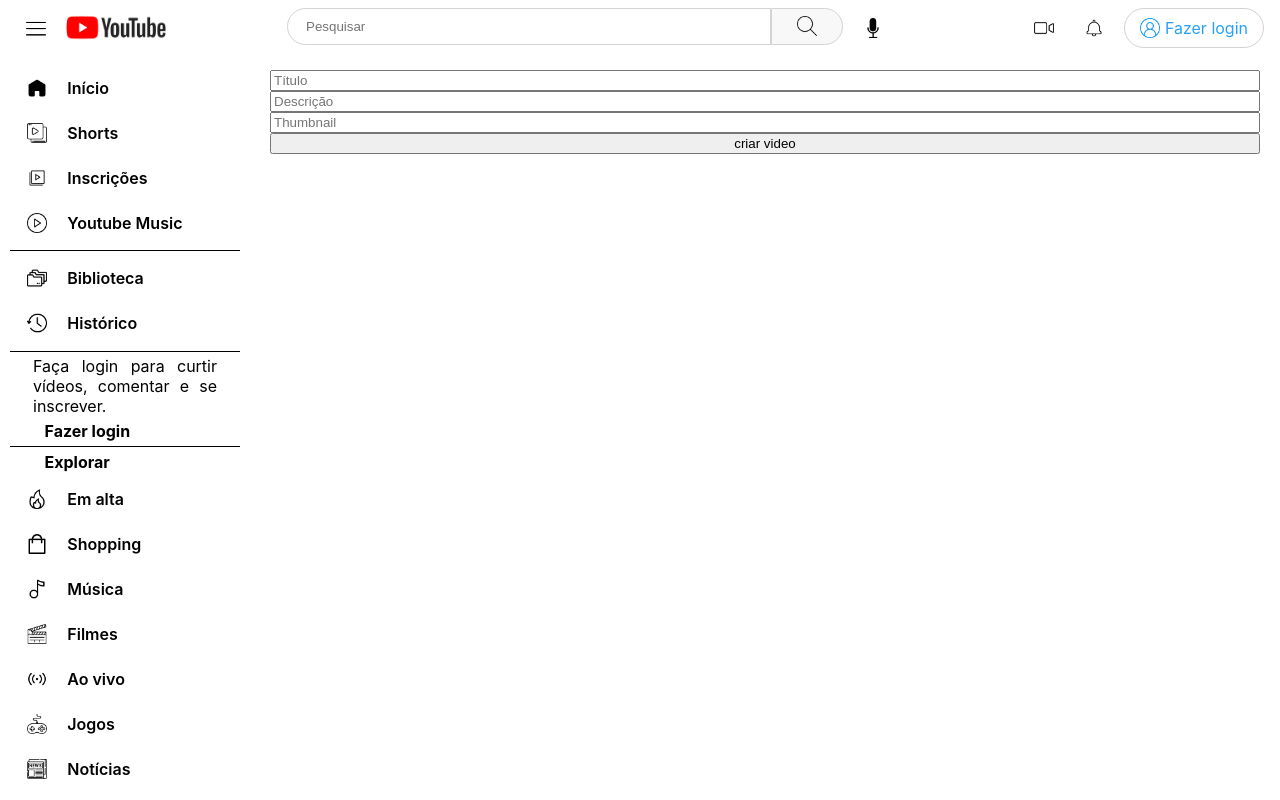
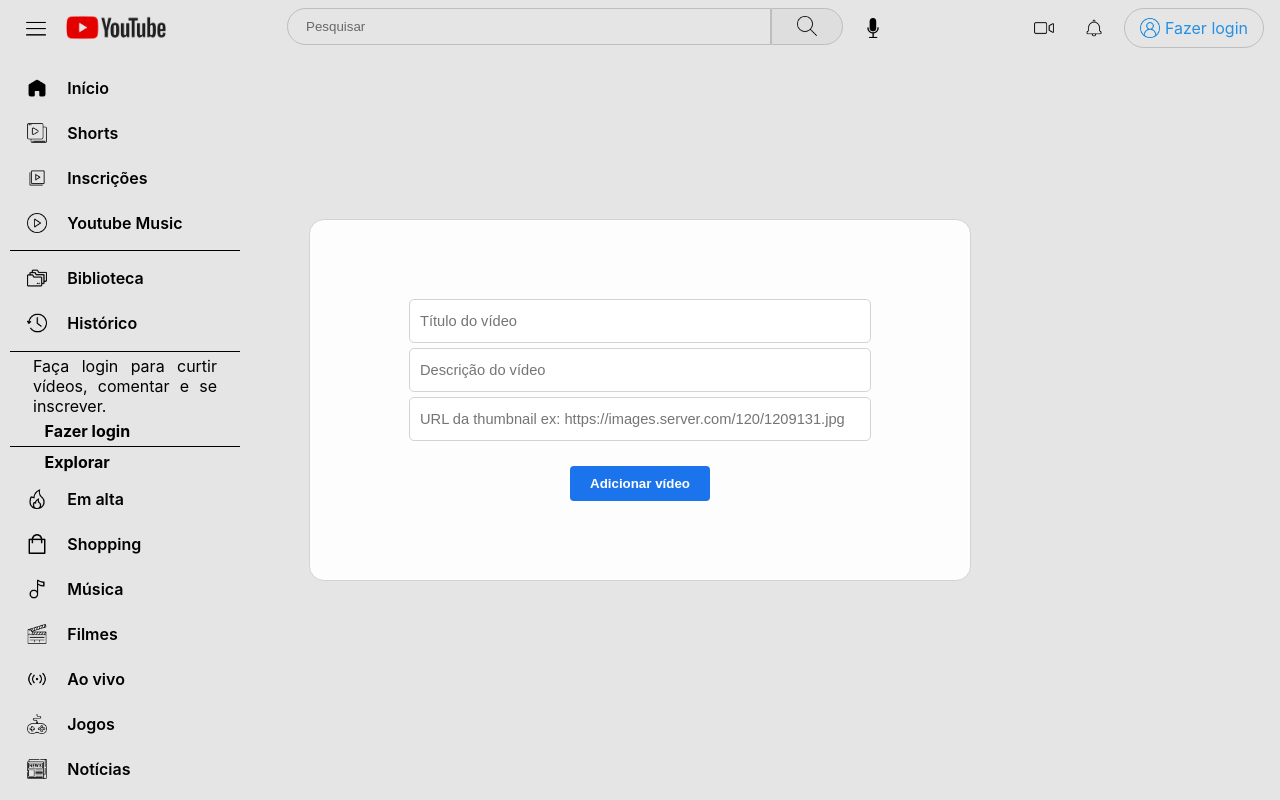
Before and after one commit to Ramazza/Youtube-Clone, a React (Create React App) app: page /create-video in a window 1280 px wide. Built offline with nearby package versions, Linux system fonts and the light colour scheme; no server answers.

Commit message:
add CSS to create-video and my-videos pages

```diff
--- a/src/components/videoComponent/index.tsx
+++ b/src/components/videoComponent/index.tsx
@@ -1,13 +1,9 @@
-import { useContext } from 'react';
 import {
 	ChannelImage,
 	Container, ImageBanner, TextCard, TextContainer, Title, TitleComponent,
 } from './styles';
-import { UserContext } from '../../contexts/userContext';
 
 function VideoComponent({ video }: { video: { title: string; user_name: string; description: string; thumbnail: string; upload_time: string } }) {
-
-	const { user } = useContext(UserContext);
 
 	let userName: string = ''
 
--- a/src/pages/create-video/index.tsx
+++ b/src/pages/create-video/index.tsx
@@ -1,6 +1,7 @@
 import { useContext, useState } from 'react';
 import { UserContext } from '../../contexts/userContext';
 import { useNavigate } from 'react-router-dom';
+import { OuterContainer, Container, Input, Button } from './style';
 
 function CreateVideo() {
 
@@ -17,12 +18,14 @@ function CreateVideo() {
 	}
 
 	return (
-		<div style={{display: 'flex', flexDirection: 'column'}}>
-			<input type="text" placeholder='Título' value={title} onChange={(e) => setTitle(e.target.value)}/>
-			<input type="text" placeholder='Descrição' value={description} onChange={(e) => setDescription(e.target.value)}/>
-			<input type="text" placeholder='Thumbnail' value={thumbnail} onChange={(e) => setThumbnail(e.target.value)}/>
-			<button onClick={() => handleCreateVideo()}>criar video</button>
-		</div>
+		<OuterContainer>
+			<Container>
+				<Input placeholder='Título do vídeo' value={title} onChange={(e) => setTitle(e.target.value)}/>
+				<Input placeholder='Descrição do vídeo' value={description} onChange={(e) => setDescription(e.target.value)}/>
+				<Input placeholder='URL da thumbnail ex: https://images.server.com/120/1209131.jpg' value={thumbnail} onChange={(e) => setThumbnail(e.target.value)}/>
+				<Button onClick={() => handleCreateVideo()}>Adicionar vídeo</Button>
+			</Container>
+		</OuterContainer>
 	);
 };
 
--- a/src/pages/create-video/style.ts
+++ b/src/pages/create-video/style.ts
@@ -0,0 +1,64 @@
+import styled from 'styled-components';
+
+export const OuterContainer = styled.div`
+	position: absolute;
+	z-index: 1;
+	top: 0;
+	left: 0;
+	width: 100vw;
+	height: 100vh;
+	display: flex;
+	align-items: center;
+	justify-content: center;
+	background-color: rgba(0, 0, 0, 0.1);
+`;
+
+export const Container = styled.div`
+	width: 50vw;
+	height: 40vh;
+	margin: 0 auto;
+	display: flex;
+	flex-direction: column;
+	align-items: center;
+	justify-content: center;
+	gap: 5px;
+	border-radius: 15px;
+	border: 1px solid #d3d3d3;
+	background-color: #fdfdfd;
+	padding: 20px 10px;
+`;
+
+export const Input = styled.input`
+	width: 70%;
+	height: 40px;
+	border-radius: 5px;
+	border: 1px solid #d3d3d3;
+	padding-left: 10px;
+	outline: 0;
+
+	&::placeholder {
+		font-size: 1.1em;
+		font-weight: 500;
+	}
+
+	&:focus {
+		border: 3px solid #1c74ec;
+		outline: 0;
+	}
+`;
+
+export const Button = styled.button`
+	border: none;
+	border-radius: 4px;
+	background-color: #1c74ec;
+	color: white;
+	font-weight: 550;
+	padding: 10px 20px;
+	margin-top: 20px;
+	cursor: pointer;
+
+	&:hover {
+		background-color: #2c74f4;
+		box-shadow: 0px 0px 4px 0px rgba(0, 0, 0, 0.5);
+	}
+`;
--- a/src/pages/my-videos/index.tsx
+++ b/src/pages/my-videos/index.tsx
@@ -3,19 +3,12 @@ import { MyVideosContainer, ProfileName, CreateVideo, ShowMyVideos, Container, V
 import { UserContext } from '../../contexts/userContext';
 import VideoComponent from '../../components/videoComponent';
 import { useNavigate } from 'react-router-dom';
+import { MenuContext } from '../../contexts/menuContext';
 
 function MyVideos() {
 
-
-
-	// Quando entrar na tela de meus videos, rodar a função getVideos com o user_id
-	// Quando criar um video novo, deixar num useEffect
-	//
-
-	// Quando entra na pagina o getVideos não tem o user_id
-
-
 	const { user, videos } = useContext(UserContext);
+	const { menu } = useContext(MenuContext);
 
 	const navigate = useNavigate();
 
@@ -31,7 +24,6 @@ function MyVideos() {
 	let userName: string = ''
 
 	if (user.nome !== undefined) {
-		// userName = user.nome.charAt(0).toUpperCase();
 		userName = user.nome.toUpperCase();
 	}
 
@@ -41,7 +33,7 @@ function MyVideos() {
 			<CreateVideo onClick={() => navigate('/create-video')}>Adicionar Vídeo</CreateVideo>
 			<ShowMyVideos>
 				<Container>
-					<VideoContainer>
+					<VideoContainer openMenu={menu}>
 						{videos.map((video: Video, index: number) => (
 							<VideoComponent key={index} video={video} />
 						))}
--- a/src/pages/my-videos/styles.ts
+++ b/src/pages/my-videos/styles.ts
@@ -3,14 +3,30 @@ import styled from 'styled-components';
 export const MyVideosContainer = styled.div`
 	display: flex;
 	flex-direction: column;
+	padding-left: 30px;
 `;
 
 export const ProfileName = styled.span`
-
+	font-size: 1.5em;
+	font-weight: 500;
+	padding: 10px 0px;
 `;
 
 export const CreateVideo = styled.button`
-	width: 100px;
+		width: 150px;
+		border: none;
+		border-radius: 4px;
+		background-color: #1c74ec;
+		color: white;
+		font-weight: 550;
+		padding: 15px 20px;
+		margin-bottom: 10px;
+		cursor: pointer;
+
+	&:hover {
+		background-color: #2c74f4;
+		box-shadow: 0px 0px 4px 0px rgba(0, 0, 0, 0.5);
+	}
 `;
 
 export const ShowMyVideos = styled.div`
@@ -21,11 +37,11 @@ export const Container = styled.div`
 	width: 100%;
 `;
 
-export const VideoContainer = styled.div`
+export const VideoContainer = styled.div<{openMenu: boolean}>`
 	width: 100%;
 	max-width: 1600px;
 	display: grid;
-	grid-template-columns: repeat(3, 1fr);
+	grid-template-columns: ${({ openMenu }) => openMenu? 'repeat(3, 1fr)' : 'repeat(4, 1fr)'};
 	column-gap: 20px;
 	row-gap: 50px;
 	padding-top: 15px;
```
Also changed, not shown: src/pages/home/index.tsx (+0 -40 lines).
